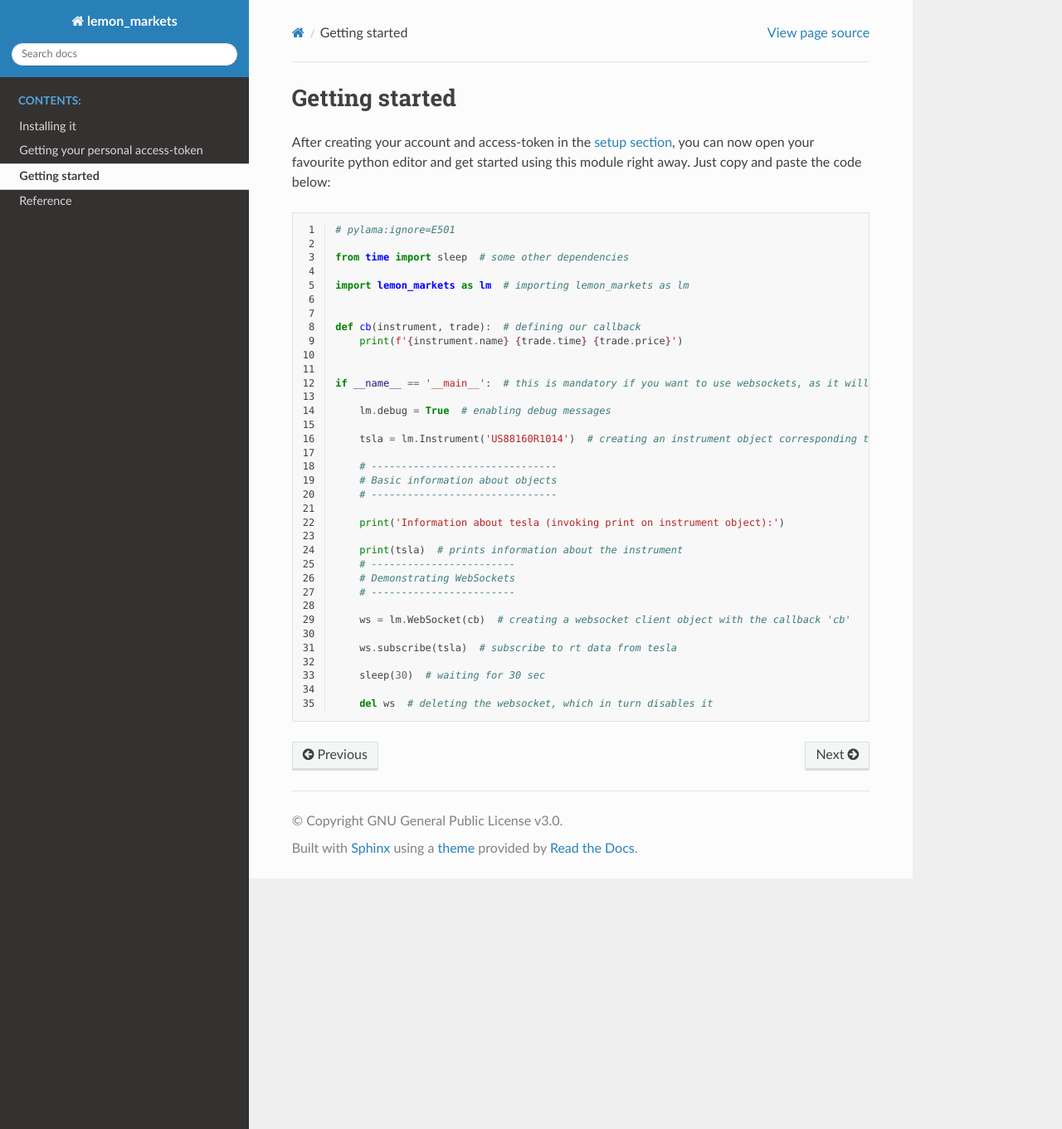
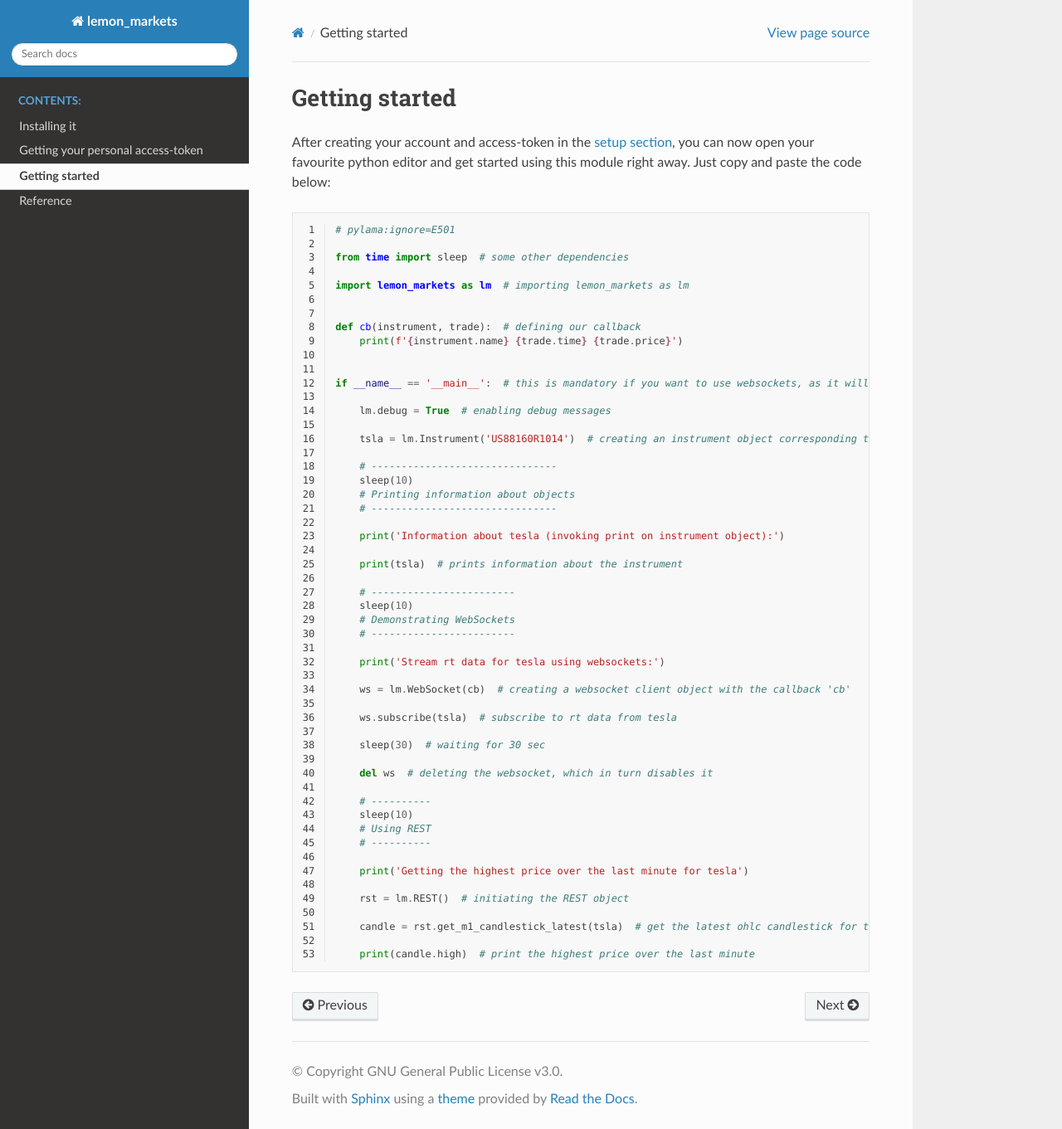
Before and after one commit to leonhma/lemon-markets-python-sdk, a Sphinx documentation site: the page built from docs/get_started.rst, in a window 1280 px wide and 1361 px high. Shown: the whole window at 83% size. Built offline with Sphinx 7.4.7 and the Read the Docs theme 2.0.0, drawn with Linux system fonts in a browser that asks for light colours.

Commit message:
updated demo_all file

```diff
--- a/docs/examples/demo.py
+++ b/docs/examples/demo_all.py
@@ -16,15 +16,20 @@ if __name__ == '__main__':  # this is mandatory if you want to use websockets, a
     tsla = lm.Instrument('US88160R1014')  # creating an instrument object corresponding to tesla (will be used throughout this tutorial)
 
     # -------------------------------
-    # Basic information about objects
+    sleep(10)
+    # Printing information about objects
     # -------------------------------
 
     print('Information about tesla (invoking print on instrument object):')
 
     print(tsla)  # prints information about the instrument
+
     # ------------------------
+    sleep(10)
     # Demonstrating WebSockets
     # ------------------------
+
+    print('Stream rt data for tesla using websockets:')
 
     ws = lm.WebSocket(cb)  # creating a websocket client object with the callback 'cb'
 
@@ -33,3 +38,16 @@ if __name__ == '__main__':  # this is mandatory if you want to use websockets, a
     sleep(30)  # waiting for 30 sec
 
     del ws  # deleting the websocket, which in turn disables it
+
+    # ----------
+    sleep(10)
+    # Using REST
+    # ----------
+
+    print('Getting the highest price over the last minute for tesla')
+
+    rst = lm.REST()  # initiating the REST object
+
+    candle = rst.get_m1_candlestick_latest(tsla)  # get the latest ohlc candlestick for tesla
+
+    print(candle.high)  # print the highest price over the last minute
--- a/docs/get_started.rst
+++ b/docs/get_started.rst
@@ -4,6 +4,6 @@ Getting started
 After creating your account and access-token in the :doc:`setup section <setup>`, you can now open your favourite python editor and get started using this module right away.
 Just copy and paste the code below:
 
-.. literalinclude:: examples/demo.py
+.. literalinclude:: examples/demo_all.py
    :language: python
    :linenos:
--- a/lemon_markets/__init__.py
+++ b/lemon_markets/__init__.py
@@ -594,7 +594,7 @@ class REST():
                 returnlist[i] = Candle(result['open'], result['high'], result['low'], result['close'], 60, result['date'])
         return returnlist
 
-    def get_m1_candlesticks_latest(self,
+    def get_m1_candlestick_latest(self,
                                    instrument=None):
         '''Get the latest m1-candlestick
 
```
